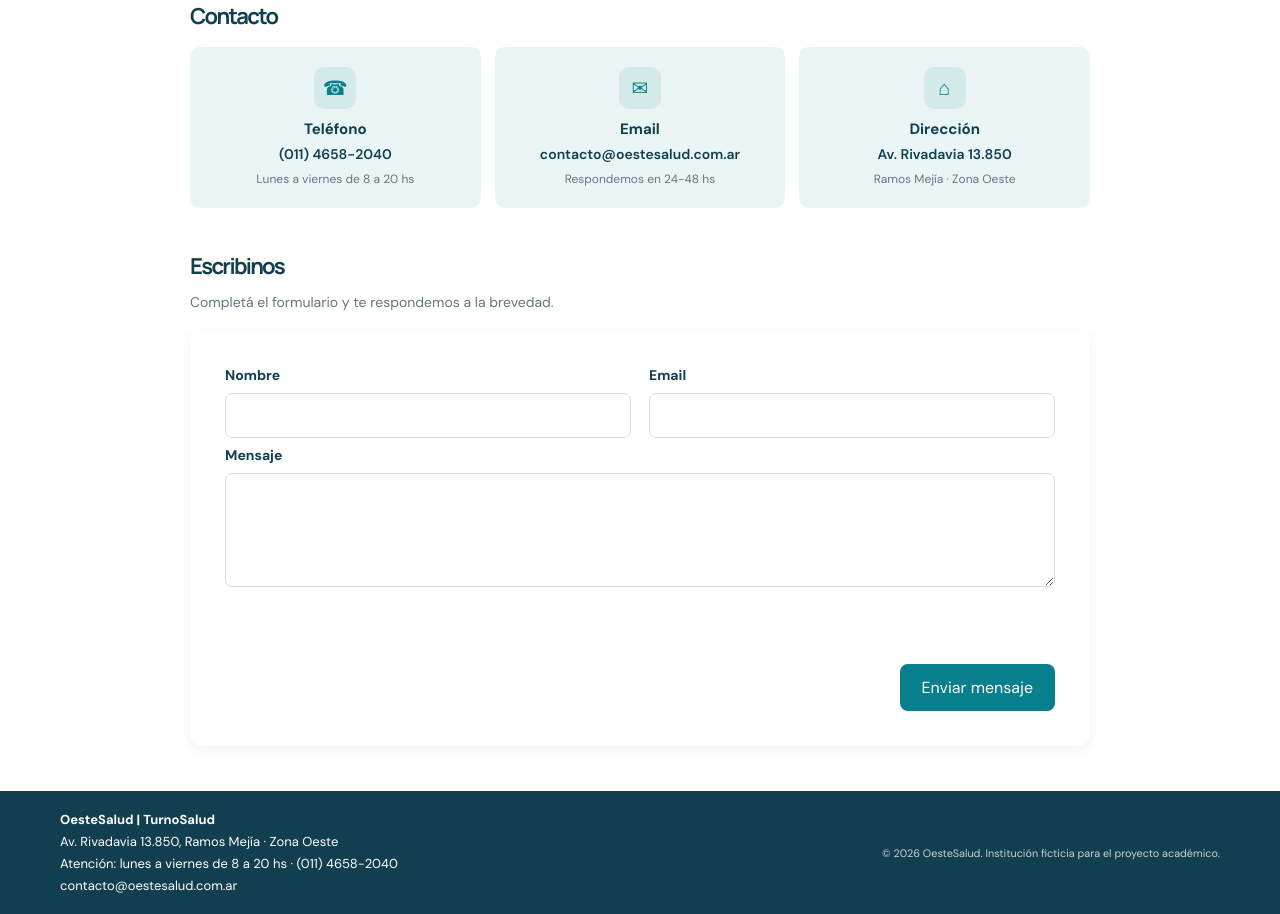
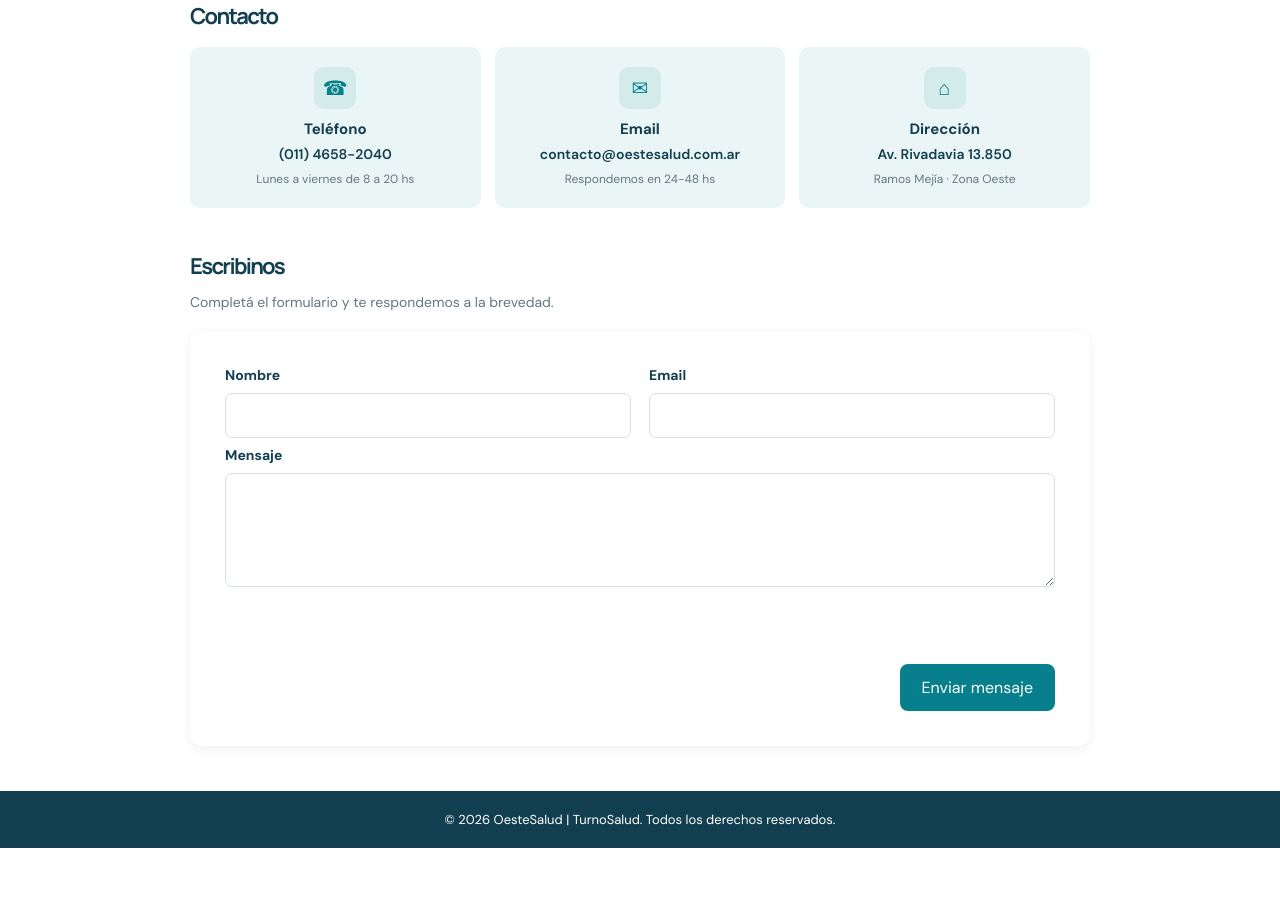
Before and after one commit to ana-maria25/TP-INTERFACES, a plain HTML site: page pages/centro-ayuda.html in a window 1280 px wide. Shown: the part 1366-2280 px from the top of the page. After the commit the page ends 2214 px from the top, so only its background shows below. Drawn offline with Linux system fonts and the light colour scheme.

Commit message:
modificacion de footer en paginas internas

```diff
--- a/css/styles.css
+++ b/css/styles.css
@@ -2619,3 +2619,12 @@ footer {
     grid-template-columns: 1fr;
   }
 }
+
+/* =================================
+   FOOTER SIMPLE (centrado)
+================================= */
+
+.footer-simple {
+  display: block;
+  text-align: center;
+}
--- a/pages/centro-ayuda.html
+++ b/pages/centro-ayuda.html
@@ -229,19 +229,8 @@
     </main>
 
     <footer>
-      <div class="container footer-inner">
-        <div>
-          <strong>OesteSalud | TurnoSalud</strong>
-          <p>Av. Rivadavia 13.850, Ramos Mejía · Zona Oeste</p>
-          <p>Atención: lunes a viernes de 8 a 20 hs · (011) 4658-2040</p>
-          <a href="mailto:contacto@oestesalud.com.ar"
-            >contacto@oestesalud.com.ar</a
-          >
-        </div>
-        <small
-          >© 2026 OesteSalud. Institución ficticia para el proyecto
-          académico.</small
-        >
+      <div class="container footer-inner footer-simple">
+        © 2026 OesteSalud | TurnoSalud. Todos los derechos reservados.
       </div>
     </footer>
 
```
Also changed, not shown: pages/agregar-familiar.html (+7 -14 lines), pages/confirmar-turno.html (+1 -1 lines), pages/mi-perfil.html (+2 -13 lines), pages/mis-estudios.html (+2 -13 lines), pages/panel-principal.html (+2 -13 lines), pages/profesionales-disponibilidad.html (+6 -2 lines), pages/solicitar-turno.html (+6 -2 lines).
